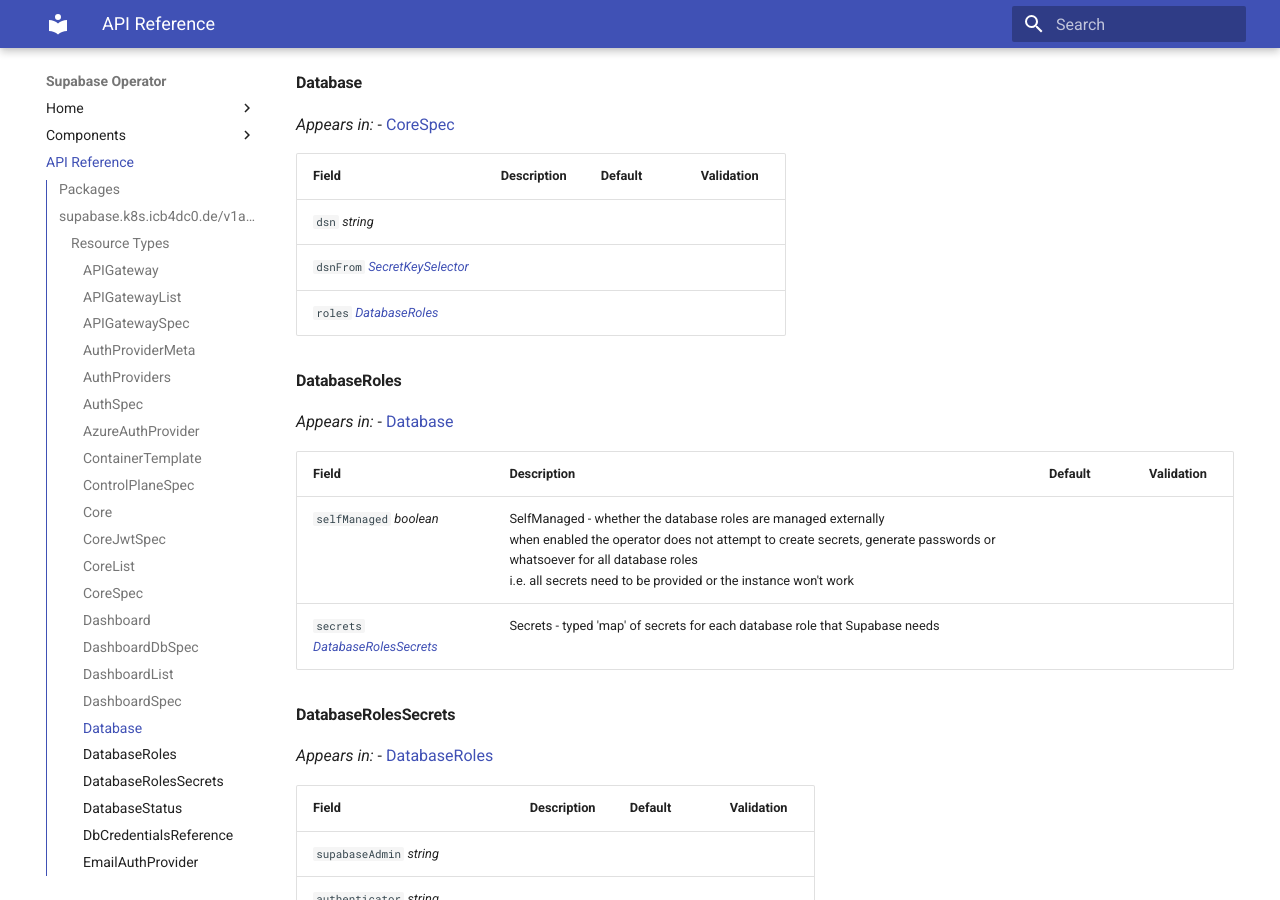
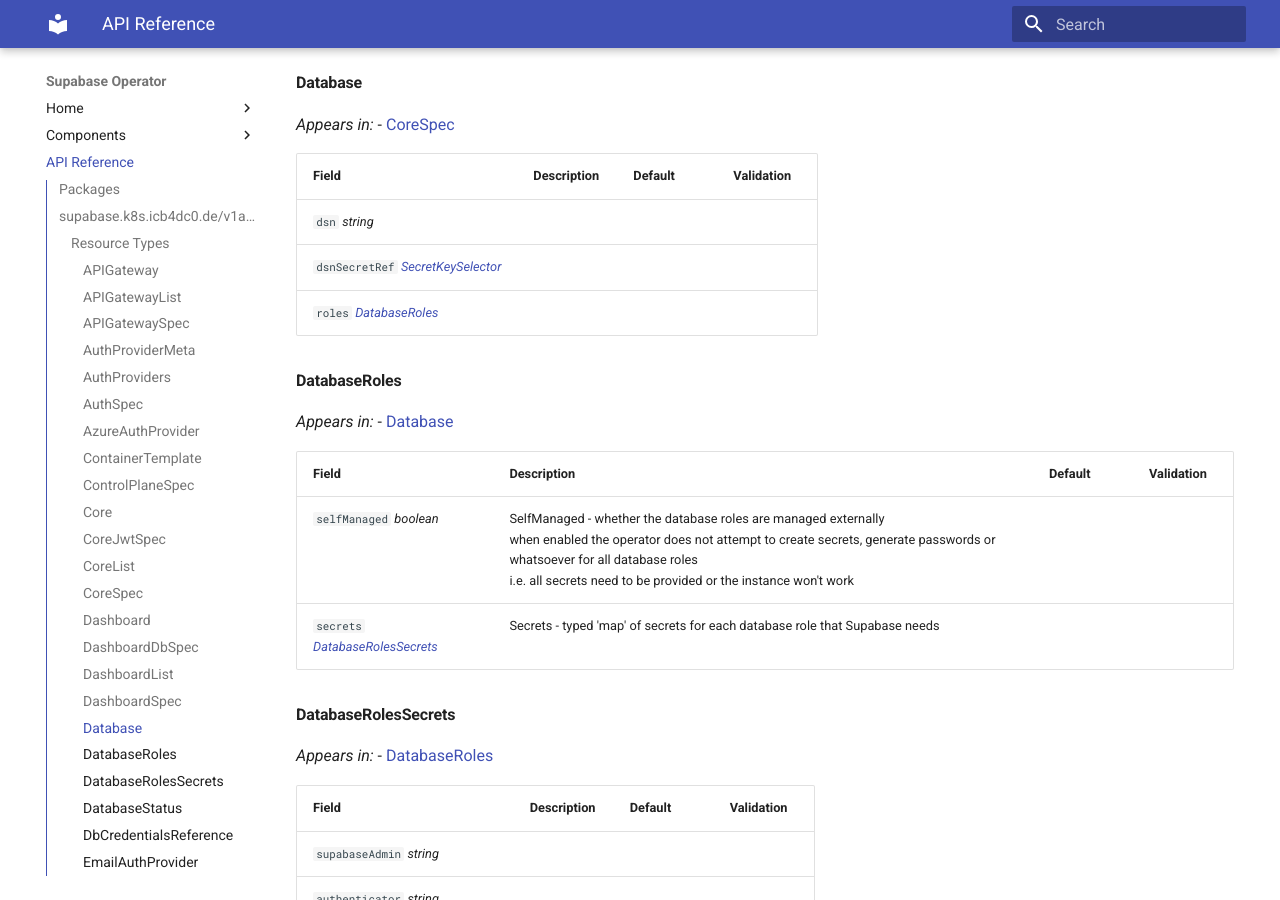
Before and after one commit to prskr/supabase-operator, an MkDocs documentation site: the page built from docs/api/supabase.k8s.icb4dc0.de.md, in a window 1280 px wide and 900 px high, scrolled down 7229 px. Built offline with MkDocs 1.6.1 and Material for MkDocs 9.7.7, drawn with Linux system fonts in a browser that asks for light colours.

```diff
--- a/.goreleaser.yaml
+++ b/.goreleaser.yaml
@@ -39,7 +39,7 @@ kos:
     creation_time: "{{.CommitTimestamp}}"
     bare: true
     preserve_import_paths: false
-    base_import_paths: true
+    base_import_paths: false
 
 changelog:
   sort: asc
--- a/docs/api/supabase.k8s.icb4dc0.de.md
+++ b/docs/api/supabase.k8s.icb4dc0.de.md
@@ -369,7 +369,7 @@ _Appears in:_
 | Field | Description | Default | Validation |
 | --- | --- | --- | --- |
 | `dsn` _string_ |  |  |  |
-| `dsnFrom` _[SecretKeySelector](https://kubernetes.io/docs/reference/generated/kubernetes-api/v1.30/#secretkeyselector-v1-core)_ |  |  |  |
+| `dsnSecretRef` _[SecretKeySelector](https://kubernetes.io/docs/reference/generated/kubernetes-api/v1.30/#secretkeyselector-v1-core)_ |  |  |  |
 | `roles` _[DatabaseRoles](#databaseroles)_ |  |  |  |
 
 
```
Also changed, not shown: 3 other files.
